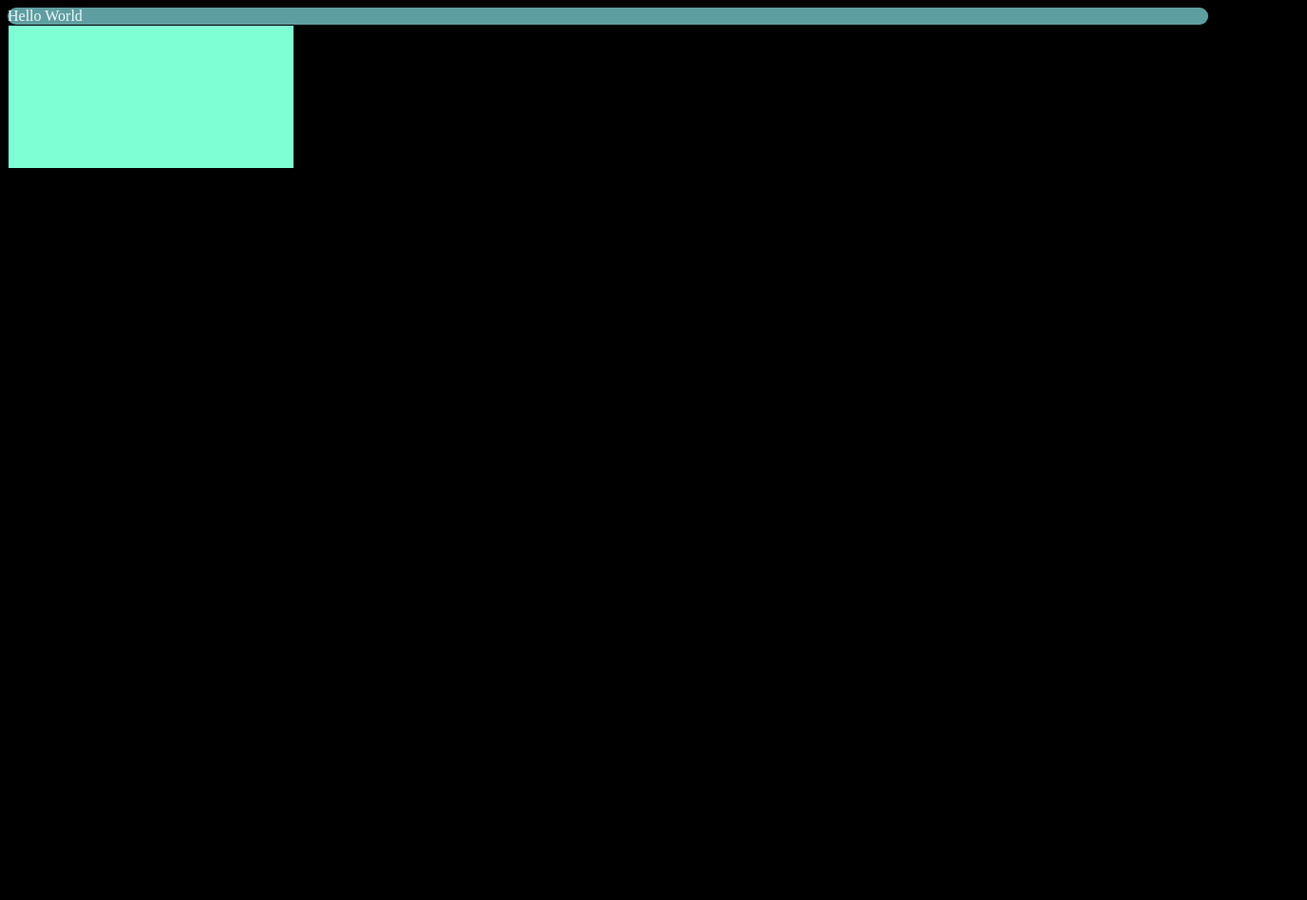
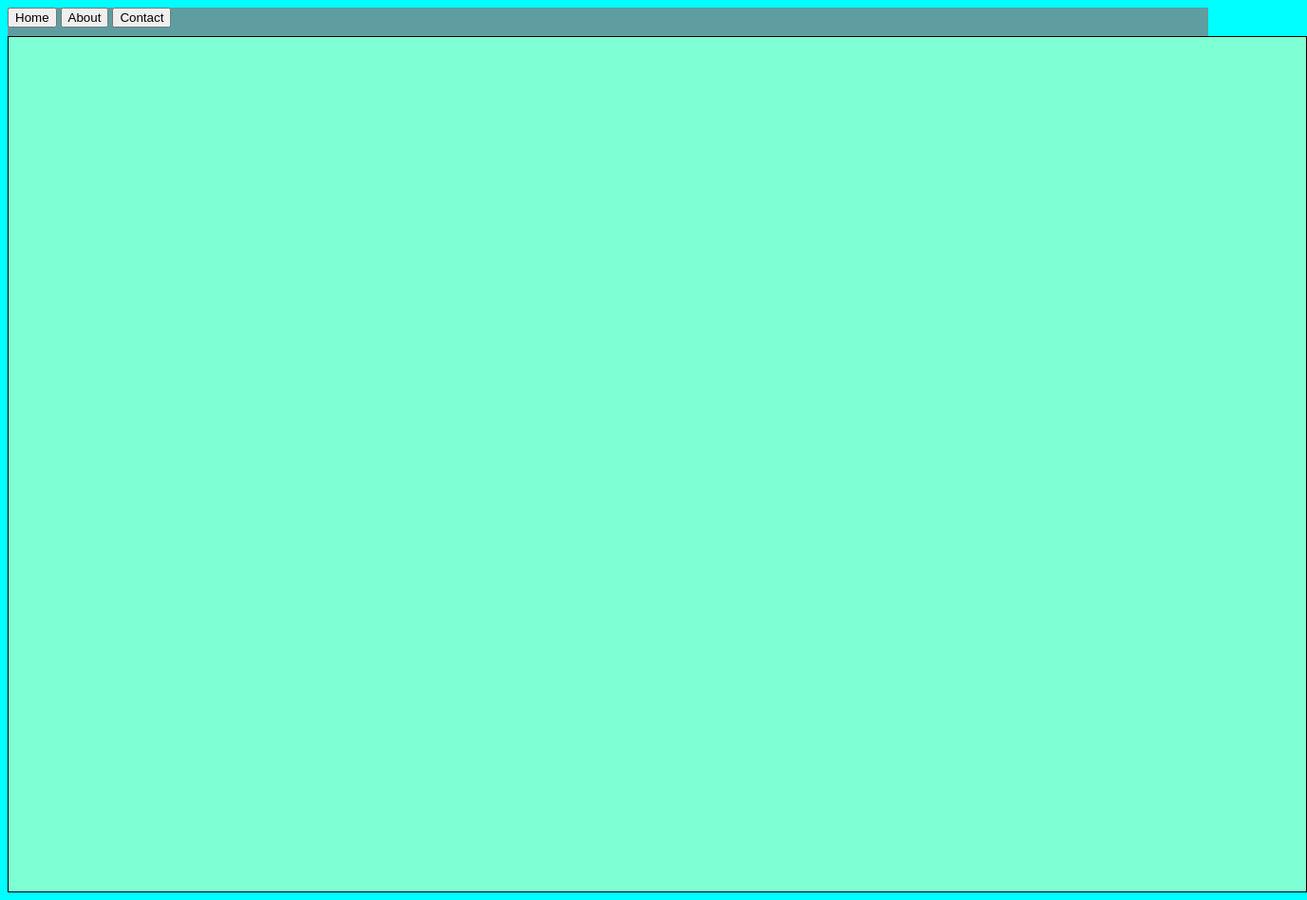
Before and after one commit to OpticalAbyss/Shady-Shader, a website: page public/home.html in a window 1280 px wide. Shown: the whole page at 95% size, 1376 px wide, since content can reach past the window. Before the commit the page ends 800 px from the top, so only its background shows below. Drawn offline with Linux system fonts and the light colour scheme.

Commit message:
Added Buttons, Removed console log test for css

```diff
--- a/public/css/style.css
+++ b/public/css/style.css
@@ -1,20 +1,28 @@
 #e2343{
   background-color: aquamarine;
-  width: 600;
-  height: 900;
   border:1px solid #000000;
+  padding-left: 0;
+  padding-right: 0;
+  margin-left: auto;
+  margin-right: auto;
+  display: block;
+  width: 1366px;
+  height: 900px;
+
 }
 
 body{
-  background-color: rgb(0, 0, 0);
+  background-color:aqua;
   color: aliceblue;
   display: block;
-
 }
 
 .bar{
   background-color: cadetblue;
   padding: 0;
   margin: 0;
-  border-radius: 2rem;
+  border-radius: 0.5px;
+  height: 30px;
+
+
 }
--- a/public/home.html
+++ b/public/home.html
@@ -8,7 +8,9 @@
 </head>
 <body>
   <div class="bar">
-    Hello World
+    <button class="btn">Home</button>
+    <button class="btn">About</button>
+    <button class="btn">Contact</button>
   </div>
 
   <canvas id="e2343"></canvas>
--- a/src/server.js
+++ b/src/server.js
@@ -13,7 +13,6 @@ const server = http.createServer((req, res)=>{
     res.writeHead(200, {'Content-Type' : `text/html`})
     fs.readFile(path.join(__dirname, `../public/css/style.css`), "utf-8", (err,data)=>{
       res.write(home + `<style>${data}</style>`)
-      console.log(data)
       res.end()
     })
   }
@@ -22,7 +21,6 @@ const server = http.createServer((req, res)=>{
     res.writeHead(200, {'Content-Type' : `text/html`})
     fs.readFile(path.join(__dirname, `../public/css/style.css`), "utf-8", (err,data)=>{
       res.write(about + `<style>${data}</style>`)
-      console.log(data)
       res.end()
     })
   }
@@ -31,7 +29,6 @@ const server = http.createServer((req, res)=>{
     res.writeHead(200, {'Content-Type' : `text/html`})
     fs.readFile(path.join(__dirname, `../public/css/style.css`), "utf-8", (err,data)=>{
       res.write(contact + `<style>${data}</style>`)
-      console.log(data)
       res.end()
     })
   }
```
